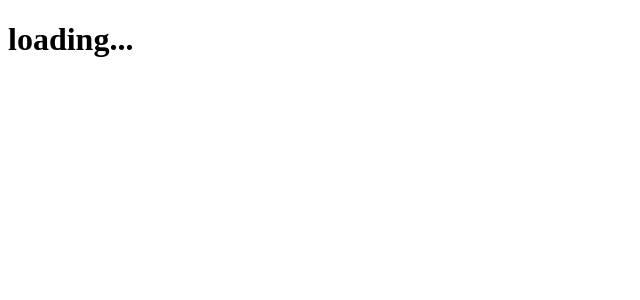
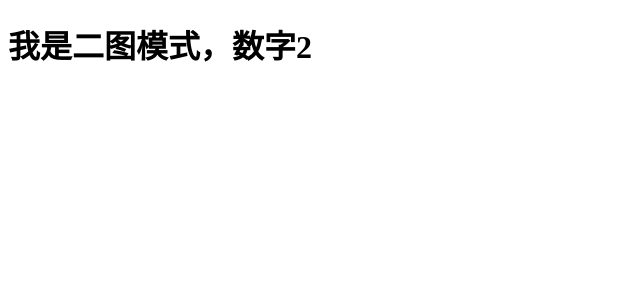
Before and after one commit to alantan2020/React-basic, a React (Create React App) app: page / in a window 1280 px wide. Shown: the top 300 px of the page, without its empty margins (0-640 px from the left). Built offline with nearby package versions, Linux system fonts and the light colour scheme.

Commit message:
复杂条件下的渲染

```diff
--- a/src/App.js
+++ b/src/App.js
@@ -1,16 +1,21 @@
 import React from 'react'
 
-const isLogin = false
+const articleType = 2  //1 2 3
+function getArticleTem(){
+  if (articleType === 1){
+    return <div>我是无图模式，数字1</div>
+  } else if (articleType === 2){
+    return <div>我是二图模式，数字2</div>
+  } else {
+    return <div>我是有图模式，数字3</div>
+  }
+}
 export default function App() {
   return (
     <div>
-      {/* 逻辑与 && */}
-      {isLogin && <h1>登录成功</h1>}
-
-      {/* 三元运算 */}
-      {isLogin ? <h1>登录成功2</h1> : <h1>loading...</h1>}
-
-
-    </div>
+      <h1>
+      {getArticleTem()}
+      </h1>
+          </div>
   )
 }
```
